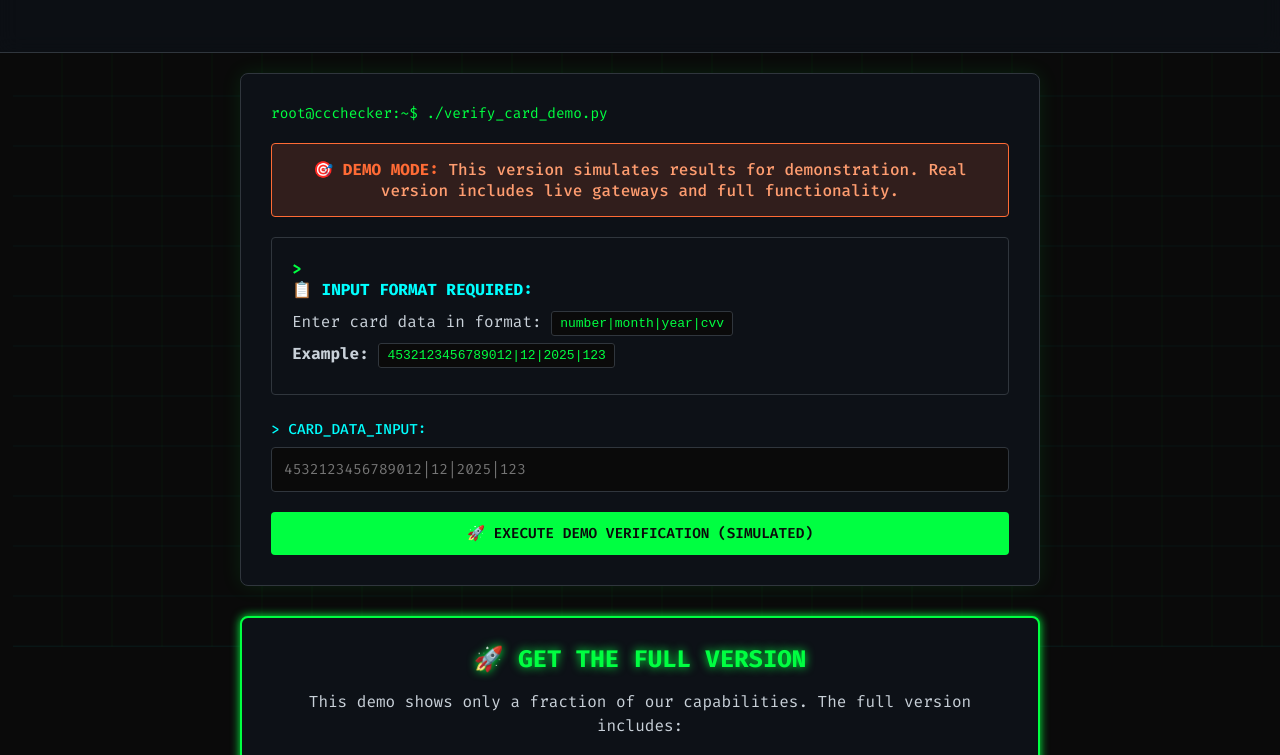
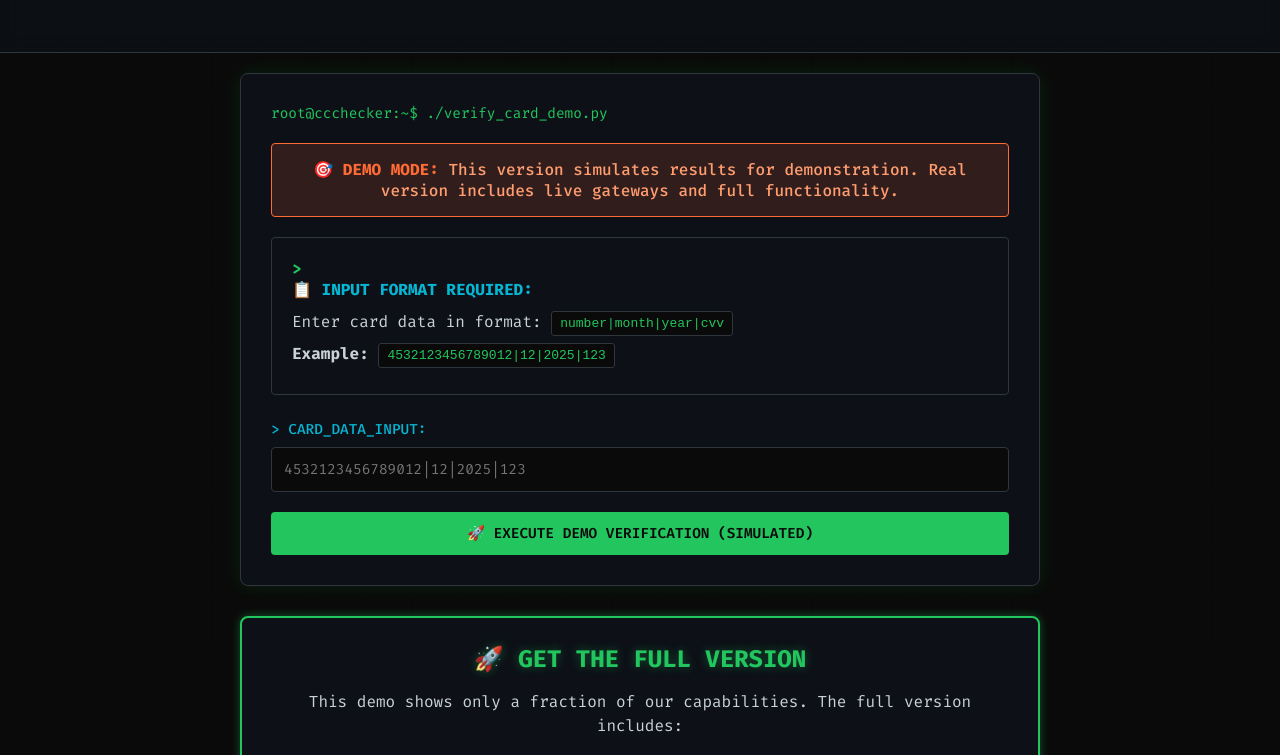
Before and after one commit to mat1520/CC-Cheker-Web-Gateway, a website: page free-web-cc-checker/index.html in a window 1280 px wide. Shown: the part 166-921 px from the top of the page. Drawn offline with Linux system fonts and the light colour scheme.

Commit message:
Mejorar colores y legibilidad del status APPROVED - Cambiar verde neón por verde profesional - Mejorar contraste de texto (blanco sobre verde) - Reducir efectos de glow para mejor experiencia visual - Actualizar variables CSS para colores más suaves

```diff
--- a/free-web-cc-checker/index.html
+++ b/free-web-cc-checker/index.html
@@ -9,15 +9,15 @@
     <link href="https://fonts.googleapis.com/css2?family=Fira+Code:wght@300;400;500;600;700&display=swap" rel="stylesheet">
     <style>
         :root {
-            --primary-green: #00ff41;
-            --secondary-cyan: #00ffff;
+            --primary-green: #22c55e;
+            --secondary-cyan: #06b6d4;
             --dark-bg: #0a0a0a;
             --terminal-bg: #0d1117;
             --border-color: #30363d;
             --text-primary: #c9d1d9;
             --text-secondary: #8b949e;
-            --glow-green: 0 0 10px #00ff41;
-            --glow-cyan: 0 0 10px #00ffff;
+            --glow-green: 0 0 10px rgba(34, 197, 94, 0.4);
+            --glow-cyan: 0 0 10px rgba(6, 182, 212, 0.4);
         }
 
         * {
@@ -44,11 +44,11 @@
             width: 100%;
             height: 100%;
             background:
-                linear-gradient(90deg, transparent 98%, var(--primary-green) 100%),
-                linear-gradient(180deg, transparent 98%, var(--secondary-cyan) 100%);
+                linear-gradient(90deg, transparent 98%, rgba(34, 197, 94, 0.3) 100%),
+                linear-gradient(180deg, transparent 98%, rgba(6, 182, 212, 0.3) 100%);
             background-size: 50px 50px, 50px 50px;
             animation: grid-move 20s linear infinite;
-            opacity: 0.1;
+            opacity: 0.05;
             pointer-events: none;
             z-index: -1;
         }
@@ -377,7 +377,7 @@
         }
 
         .contact-btn:hover {
-            box-shadow: var(--glow-cyan);
+            box-shadow: 0 0 15px rgba(6, 182, 212, 0.5);
             transform: translateY(-2px);
         }
 
@@ -652,8 +652,8 @@
                 <div style="display: flex; align-items: center; justify-content: center; margin-bottom: 20px;">
                     <div style="font-size: 2rem; margin-right: 10px;">${statusIcon}</div>
                     <div>
-                        <h3 style="margin: 0; font-size: 1.5rem; color: ${data.result.status === 'Approved' ? '#000000' : 'white'}; font-weight: 700; text-shadow: none;">${data.result.status.toUpperCase()}</h3>
-                        <p style="margin: 5px 0 0 0; opacity: 1; font-size: 0.9rem; color: ${data.result.status === 'Approved' ? '#1a1a1a' : 'white'}; font-weight: 500;">${data.result.message}</p>
+                        <h3 style="margin: 0; font-size: 1.5rem; color: ${data.result.status === 'Approved' ? '#ffffff' : 'white'}; font-weight: 700; text-shadow: 0 1px 2px rgba(0,0,0,0.5);">${data.result.status.toUpperCase()}</h3>
+                        <p style="margin: 5px 0 0 0; opacity: 0.95; font-size: 0.9rem; color: ${data.result.status === 'Approved' ? '#f0f9ff' : 'white'}; font-weight: 500;">${data.result.message}</p>
                     </div>
                 </div>
 
```
